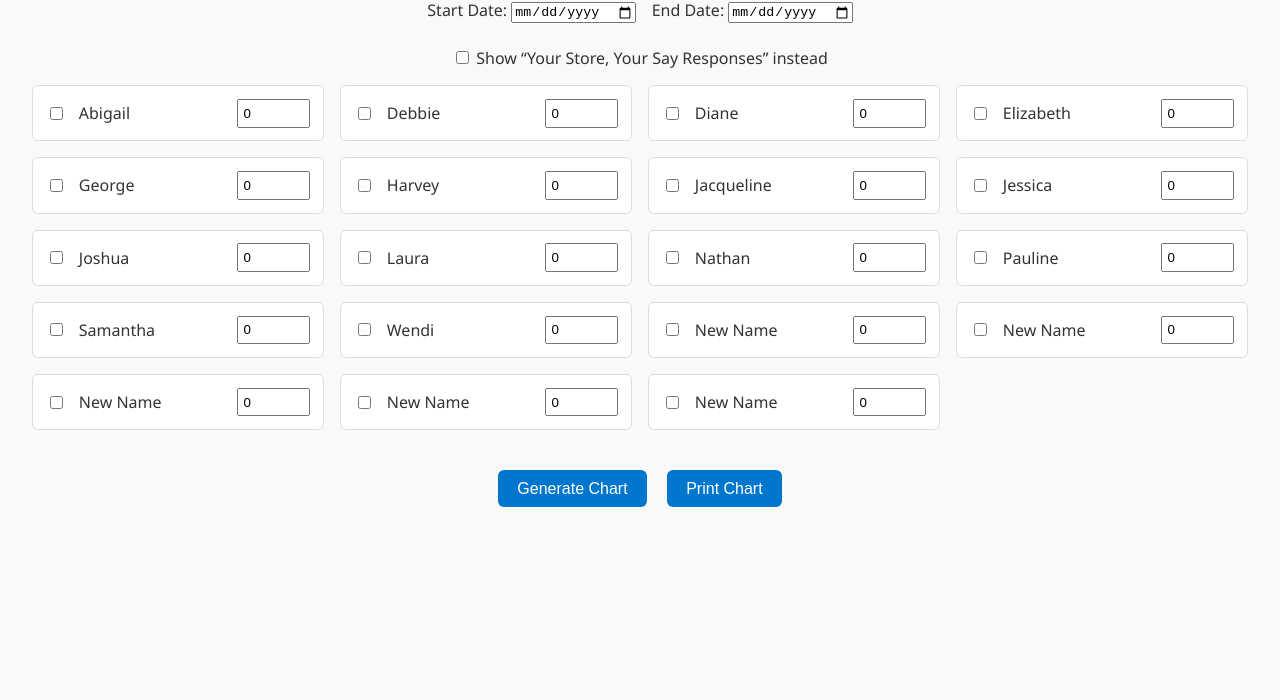
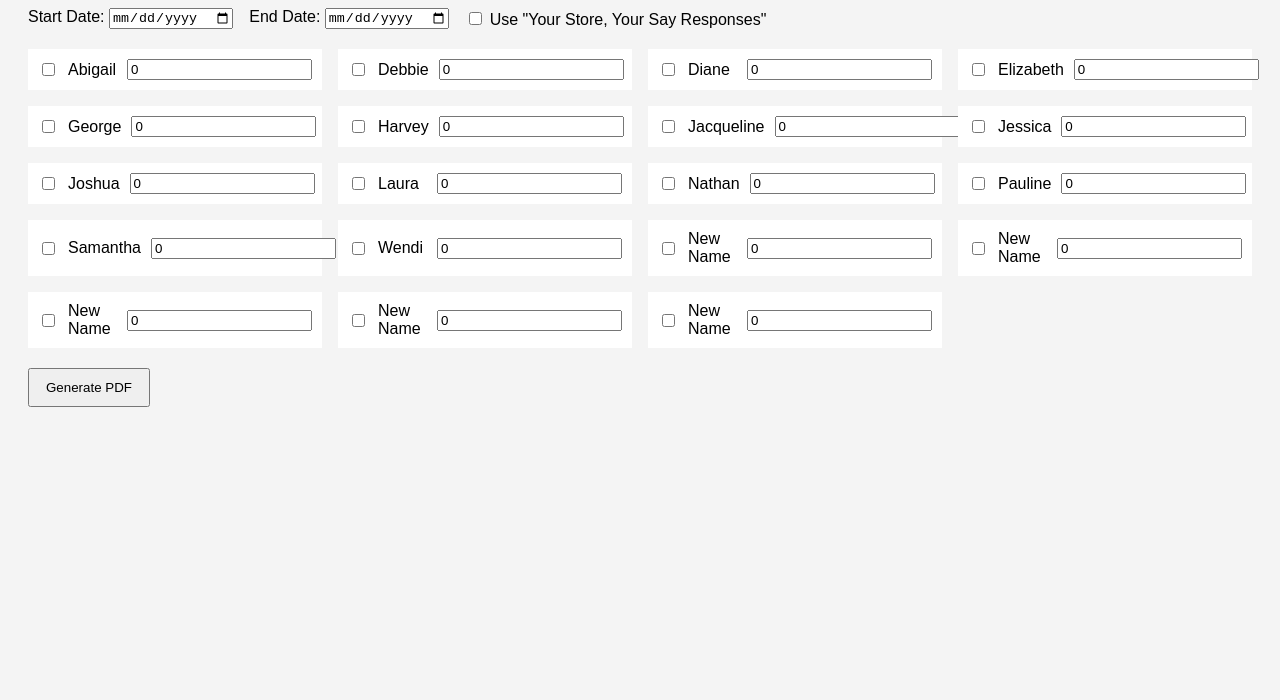
Before and after one commit to tizudyzae/ysys, a plain HTML site: page index.html in a window 1280 px wide. Shown: the part 100-800 px from the top of the page. Drawn offline with nearby package versions, Linux system fonts and the light colour scheme.

Commit message:
Update index.html

```diff
--- a/index.html
+++ b/index.html
@@ -2,169 +2,62 @@
 <html lang="en">
 <head>
   <meta charset="UTF-8" />
-  <title>Membership Card Sales</title>
-  <script src="https://cdn.jsdelivr.net/npm/chart.js"></script>
+  <title>Membership Chart</title>
+  <script src="https://cdnjs.cloudflare.com/ajax/libs/jspdf/2.5.1/jspdf.umd.min.js"></script>
   <style>
     body {
-      font-family: Avenir, "Segoe UI", Helvetica, Arial, sans-serif;
-      margin: 2rem;
-      background-color: #f9f9f9;
-      color: #333;
+      font-family: Arial, sans-serif;
+      padding: 20px;
+      background: #f4f4f4;
     }
-
     h1 {
       text-align: center;
-      font-size: 2rem;
-      font-weight: bold;
-      margin-bottom: 1rem;
     }
-
-    .subtitle {
-      text-align: center;
-      font-style: italic;
-      color: #666;
-      margin-bottom: 1.5rem;
+    .date-toggle {
+      margin-bottom: 20px;
+      display: flex;
+      flex-wrap: wrap;
+      gap: 1rem;
+      align-items: center;
     }
-
-    .date-inputs {
-      display: flex;
-      gap: 1rem;
-      flex-wrap: wrap;
-      justify-content: center;
-      margin-bottom: 1.5rem;
-    }
-
     .entry-grid {
       display: grid;
       grid-template-columns: repeat(auto-fit, minmax(250px, 1fr));
       gap: 1rem;
-      margin-bottom: 2rem;
+      margin-bottom: 20px;
     }
-
     .entry {
+      background: white;
+      padding: 10px;
       display: flex;
       align-items: center;
-      justify-content: space-between;
-      background: #fff;
-      padding: 0.8rem;
-      border: 1px solid #ddd;
-      border-radius: 6px;
+      gap: 10px;
     }
-
     .entry label {
       flex: 1;
-      margin-left: 0.5rem;
     }
-
-    .entry input[type="number"] {
-      width: 60px;
-      padding: 0.3rem;
-      margin-left: 0.5rem;
-    }
-
-    .entry input[type="checkbox"] {
-      margin-right: 0.5rem;
-    }
-
     button {
-      padding: 0.6rem 1.2rem;
-      font-size: 1rem;
-      font-weight: 500;
-      margin: 0.5rem;
-      border: none;
-      border-radius: 6px;
-      background-color: #0077cc;
-      color: white;
+      margin-right: 10px;
+      padding: 10px 16px;
       cursor: pointer;
-    }
-
-    button:hover {
-      background-color: #005fa3;
-    }
-
-    #chartContainer {
-      background: white;
-      padding: 1rem;
-      border-radius: 8px;
-      box-shadow: 0 2px 5px rgba(0, 0, 0, 0.1);
-      margin-top: 2rem;
-    }
-
-    #zeroList {
-      text-align: center;
-      margin-top: 2rem;
-      font-size: 1rem;
-      color: #666;
-    }
-
-    canvas {
-      display: block;
-      margin: 0 auto;
-      max-width: 1000px;
-      border-radius: 8px;
-    }
-
-    @media print {
-      body * {
-        visibility: hidden;
-      }
-
-      #chartContainer, #chartContainer * {
-        visibility: visible;
-      }
-
-      #chartContainer {
-        position: absolute;
-        top: 0;
-        left: 0;
-        width: 100%;
-        margin: 0;
-        padding: 0;
-        transform: scale(0.85);
-        transform-origin: top left;
-      }
-
-      canvas {
-        width: 1000px !important;
-        height: auto !important;
-      }
-
-      @page {
-        size: landscape;
-        margin: 1cm;
-      }
     }
   </style>
 </head>
 <body>
-  <h1>Membership Card Sales Chart</h1>
-  <div class="subtitle" id="subtitle"></div>
+  <h1>Membership Chart Generator</h1>
 
-  <div class="date-inputs">
-    <label>Start Date: <input type="date" id="startDate"></label>
-    <label>End Date: <input type="date" id="endDate"></label>
-  </div>
-
-  <div style="text-align: center; margin-bottom: 1rem;">
+  <div class="date-toggle">
+    <label>Start Date: <input type="date" id="startDate" /></label>
+    <label>End Date: <input type="date" id="endDate" /></label>
     <label>
       <input type="checkbox" id="titleToggle" />
-      Show “Your Store, Your Say Responses” instead
+      Use "Your Store, Your Say Responses"
     </label>
   </div>
 
   <div class="entry-grid" id="entryGrid"></div>
 
-  <div style="text-align: center;">
-    <button onclick="generateChart()">Generate Chart</button>
-    <button onclick="window.print()">Print Chart</button>
-  </div>
-
-  <div id="chartContainer" style="display: none;">
-    <h2 id="chartTitle" style="text-align: center; font-size: 1.5rem; margin-bottom: 0;"></h2>
-    <div id="chartSubtitle" class="subtitle"></div>
-    <canvas id="barChart" height="600"></canvas>
-    <div id="zeroList"></div>
-  </div>
+  <button onclick="generatePDF()">Generate PDF</button>
 
   <script>
     const presetNames = [
@@ -175,7 +68,7 @@
 
     const entryGrid = document.getElementById("entryGrid");
 
-    function createEntry(name = "", isCustom = false) {
+    function createEntry(name = "New Name", isCustom = false) {
       const div = document.createElement("div");
       div.className = "entry";
 
@@ -192,95 +85,110 @@
       input.value = 0;
       input.min = 0;
 
-      div.appendChild(checkbox);
-      div.appendChild(label);
-      div.appendChild(input);
+      div.append(checkbox, label, input);
       entryGrid.appendChild(div);
     }
 
-    presetNames.forEach(n => createEntry(n));
-    for (let i = 0; i < 5; i++) createEntry("New Name", true);
+    presetNames.forEach(name => createEntry(name));
+    for (let i = 0; i < 5; i++) createEntry();
 
-    function formatDate(dateStr) {
-      if (!dateStr) return "";
-      const d = new Date(dateStr);
-      return `${String(d.getDate()).padStart(2, "0")}/${String(d.getMonth() + 1).padStart(2, "0")}/${d.getFullYear()}`;
+    function formatDate(d) {
+      if (!d) return "";
+      const date = new Date(d);
+      return `${String(date.getDate()).padStart(2,'0')}/${String(date.getMonth()+1).padStart(2,'0')}/${date.getFullYear()}`;
     }
 
-    function generateChart() {
-      const entries = [];
-      const zeros = [];
+    async function generatePDF() {
+      const { jsPDF } = window.jspdf;
+      const doc = new jsPDF({ orientation: 'landscape', unit: 'pt', format: 'a4' });
 
+      const entries = [], zeroes = [];
       document.querySelectorAll(".entry").forEach(div => {
-        const checkbox = div.querySelector("input[type='checkbox']").checked;
+        const checked = div.querySelector("input[type='checkbox']").checked;
         const label = div.querySelector("label").textContent.trim();
         const value = parseInt(div.querySelector("input[type='number']").value);
-        const isCustom = label === "New Name";
+        const isDefault = label === "New Name";
 
-        if (!checkbox && label && !isNaN(value) && (!isCustom || label !== "New Name")) {
-          if (value === 0) zeros.push(label);
+        if (!checked && label && !isNaN(value) && (!isDefault || label !== "New Name")) {
+          if (value === 0) zeroes.push(label);
           else entries.push({ name: label, value });
         }
       });
 
-      if (entries.length === 0 && zeros.length === 0) {
-        alert("Please enter at least one valid entry.");
-        return;
+      entries.sort((a, b) => b.value - a.value);
+      const maxValue = Math.max(...entries.map(e => e.value), 1);
+
+      const titleToggle = document.getElementById("titleToggle").checked;
+      const title = titleToggle ? "Your Store, Your Say Responses" : "Membership Card Sales";
+      const start = formatDate(document.getElementById("startDate").value);
+      const end = formatDate(document.getElementById("endDate").value);
+      const subtitle = start && end ? `From ${start} to ${end}` : "";
+
+      const pageWidth = doc.internal.pageSize.getWidth();
+      const pageHeight = doc.internal.pageSize.getHeight();
+
+      const leftMargin = 20;               // REDUCED from 40 to 20
+      const labelWidth = 160;              // INCREASED from 140 to 160
+      const barPadding = 12;
+      const barSpacing = 10;
+      const topMargin = 80;
+      const bottomMargin = 60;
+      const maxBarHeight = 36;
+
+      const chartHeight = pageHeight - topMargin - bottomMargin - (zeroes.length ? 60 : 0);
+      const barHeight = Math.min(
+        maxBarHeight,
+        Math.floor((chartHeight - (entries.length - 1) * barSpacing) / entries.length)
+      );
+
+      // Title
+      doc.setFont('helvetica', 'bold');
+      doc.setFontSize(26);
+      doc.text(title, pageWidth / 2, 40, { align: 'center' });
+
+      // Subtitle
+      doc.setFont('helvetica', 'normal');
+      doc.setFontSize(14);
+      doc.text(subtitle, pageWidth / 2, 62, { align: 'center' });
+
+      const chartStartX = leftMargin + labelWidth;
+      const barMaxWidth = pageWidth - chartStartX - 40;
+      let y = topMargin;
+
+      entries.forEach(entry => {
+        const barLength = (entry.value / maxValue) * barMaxWidth;
+        const yMiddle = y + barHeight / 2 + 5;
+
+        const nameFontSize = Math.max(12, Math.min(20, barHeight * 0.6));
+        const valueFontSize = Math.max(14, Math.min(24, barHeight * 0.65));
+
+        doc.setFontSize(nameFontSize);
+        doc.setFont('helvetica', 'bold');
+        doc.text(entry.name, chartStartX - barPadding, yMiddle, { align: 'right' });
+
+        doc.setFillColor(60, 120, 180);
+        doc.rect(chartStartX, y, barLength, barHeight, 'F');
+
+        doc.setFontSize(valueFontSize);
+        doc.setFont('helvetica', 'bold');
+        doc.text(String(entry.value), chartStartX + barLength + 8, yMiddle);
+
+        y += barHeight + barSpacing;
+      });
+
+      if (zeroes.length) {
+        y += 30;
+        const noSalesTitle = titleToggle ? "No Your Store, Your Say Responses:" : "No Membership Card Sales:";
+        const noSalesList = zeroes.sort().join(", ");
+        const wrapped = doc.splitTextToSize(noSalesList, pageWidth - 80);
+
+        doc.setFont('helvetica', 'italic');
+        doc.setFontSize(11);
+        doc.text(noSalesTitle, pageWidth / 2, y, { align: 'center' });
+        doc.text(wrapped, pageWidth / 2, y + 14, { align: 'center' });
       }
 
-      const chartTitle = document.getElementById("titleToggle").checked
-        ? "Your Store, Your Say Responses"
-        : "Membership Card Sales";
-
-      const subtitle = (() => {
-        const start = formatDate(document.getElementById("startDate").value);
-        const end = formatDate(document.getElementById("endDate").value);
-        return start && end ? `From ${start} to ${end}` : "";
-      })();
-
-      document.getElementById("chartTitle").textContent = chartTitle;
-      document.getElementById("chartSubtitle").textContent = subtitle;
-
-      entries.sort((a, b) => b.value - a.value);
-
-      const ctx = document.getElementById("barChart").getContext("2d");
-      if (window.barChartInstance) window.barChartInstance.destroy();
-
-      window.barChartInstance = new Chart(ctx, {
-        type: "bar",
-        data: {
-          labels: entries.map(e => e.name),
-          datasets: [{
-            label: "",
-            data: entries.map(e => e.value),
-            backgroundColor: "steelblue"
-          }]
-        },
-        options: {
-          indexAxis: "y",
-          responsive: false,
-          maintainAspectRatio: false,
-          scales: {
-            x: { beginAtZero: true, grid: { display: false } },
-            y: { grid: { display: false }, ticks: { font: { size: 14 } } }
-          },
-          plugins: {
-            legend: { display: false },
-            title: { display: false }
-          }
-        }
-      });
-
-      document.getElementById("chartContainer").style.display = "block";
-
-      const zeroLabel = document.getElementById("titleToggle").checked
-        ? "No Your Store, Your Say Responses"
-        : "No cards sold";
-
-      document.getElementById("zeroList").textContent =
-        zeros.length > 0
-          ? `${zeroLabel}: ${zeros.sort().join(", ")}`
-          : "";
+      doc.save("membership_chart.pdf");
     }
   </script>
 </body>
```
